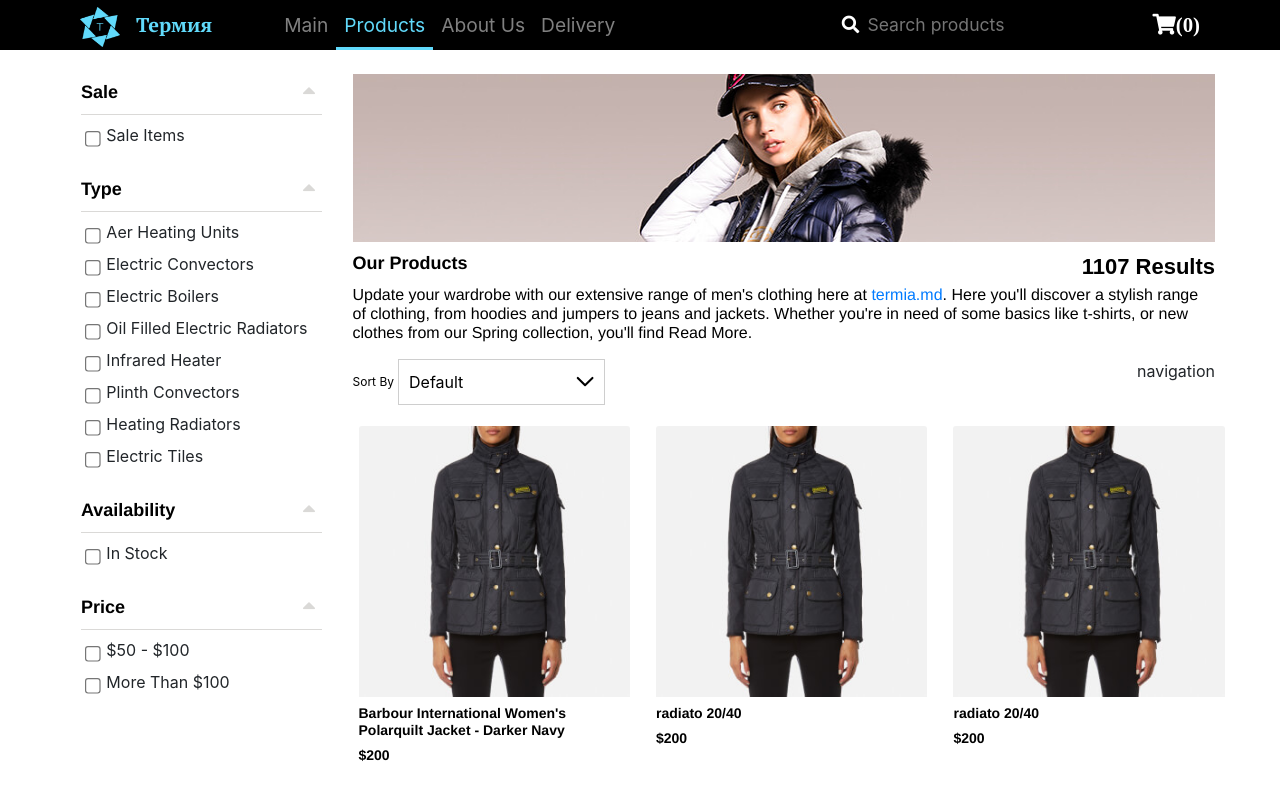
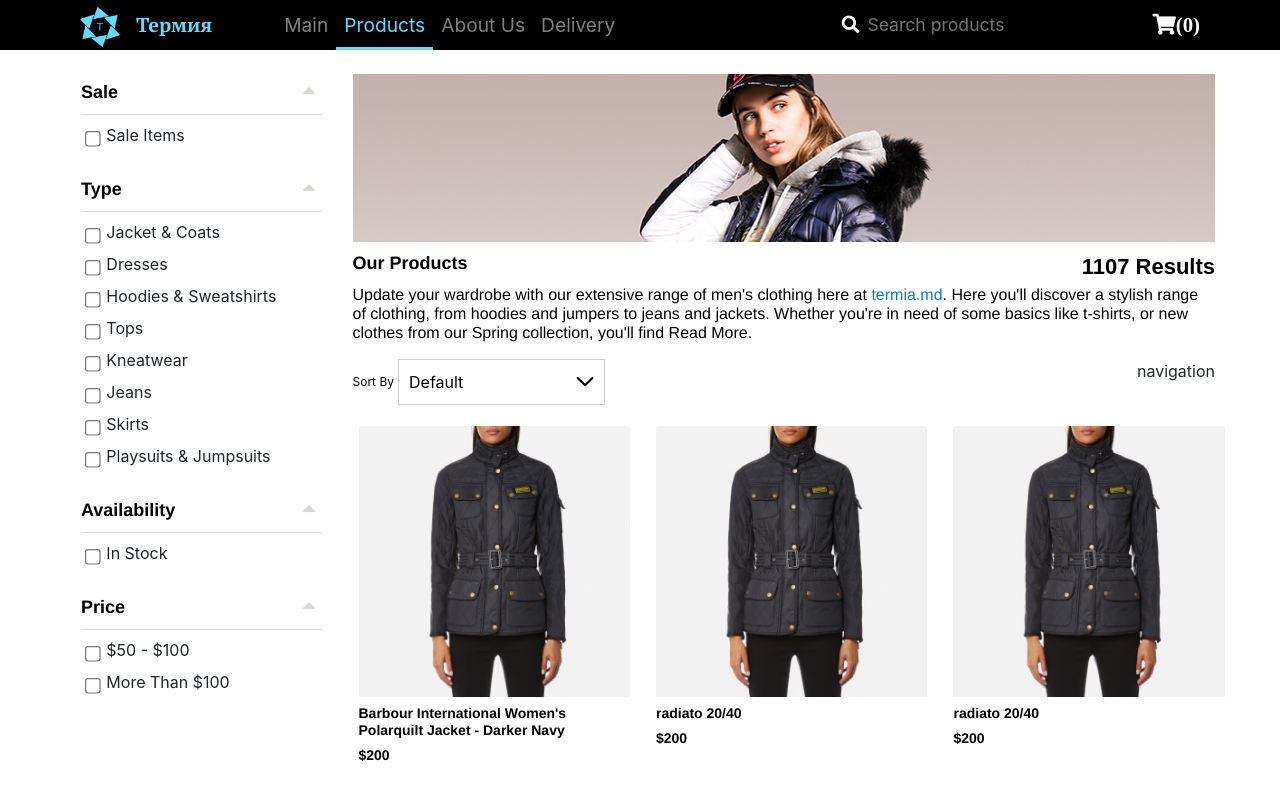
Before and after one commit to AudaciousAndrew/Termia, a React (Create React App) app: page /products in a window 1280 px wide. Shown: the top 787 px of the page. Built offline with nearby package versions, Linux system fonts and the light colour scheme.

Commit message:
fixed filterbar types and delivery carret issue

```diff
--- a/src/components/Delivery.js
+++ b/src/components/Delivery.js
@@ -16,19 +16,18 @@
 
   handleButtonStates = (event) => {
     const { id } = event.target
-    if(this.state.prevID === id)
+    if(this.state[this.state.prevID] === false){
       this.setState(prevState => ({
-          [id] : !prevState[id]
+        [id] : !prevState[id] ,
+        prevID: id
       }))
-    else {
+    } else {
       this.setState(prevState => ({
-          [id] : !prevState[id] ,
-          prevID : id ,
-          [this.state.prevID] : !prevState[this.state.prevID]
+        [id] : !prevState[id] ,
+        prevID: id ,
+        [this.state.prevID] : !prevState[this.state.prevID]
       }))
     }
-
-
   }
 
   render(){
--- a/src/components/Filter/FilterBar.js
+++ b/src/components/Filter/FilterBar.js
@@ -38,14 +38,14 @@
                             buttonHandler={this.handleButtonStates} target="#collapseType" name="typeBtn"/>
                 <div className="show" id="collapseType">
                   <div className="card card-body border-0 p-1 py-2">
-                    <label className="text-capitalize"><input type="checkbox" />aer heating units</label>
-                    <label className="text-capitalize"><input type="checkbox" />electric convectors</label>
-                    <label className="text-capitalize"><input type="checkbox" />electric boilers</label>
-                    <label className="text-capitalize"><input type="checkbox" />oil filled electric radiators</label>
-                    <label className="text-capitalize"><input type="checkbox" />infrared heater</label>
-                    <label className="text-capitalize"><input type="checkbox" />plinth convectors</label>
-                    <label className="text-capitalize"><input type="checkbox" />heating radiators</label>
-                    <label className="text-capitalize"><input type="checkbox" />electric tiles</label>
+                    <label className="text-capitalize"><input type="checkbox" />jacket & coats</label>
+                    <label className="text-capitalize"><input type="checkbox" />dresses</label>
+                    <label className="text-capitalize"><input type="checkbox" />hoodies & sweatshirts</label>
+                    <label className="text-capitalize"><input type="checkbox" />tops</label>
+                    <label className="text-capitalize"><input type="checkbox" />kneatwear</label>
+                    <label className="text-capitalize"><input type="checkbox" />jeans</label>
+                    <label className="text-capitalize"><input type="checkbox" />skirts</label>
+                    <label className="text-capitalize"><input type="checkbox" />playsuits & jumpsuits</label>
                   </div>
                 </div>
               </div>
```
